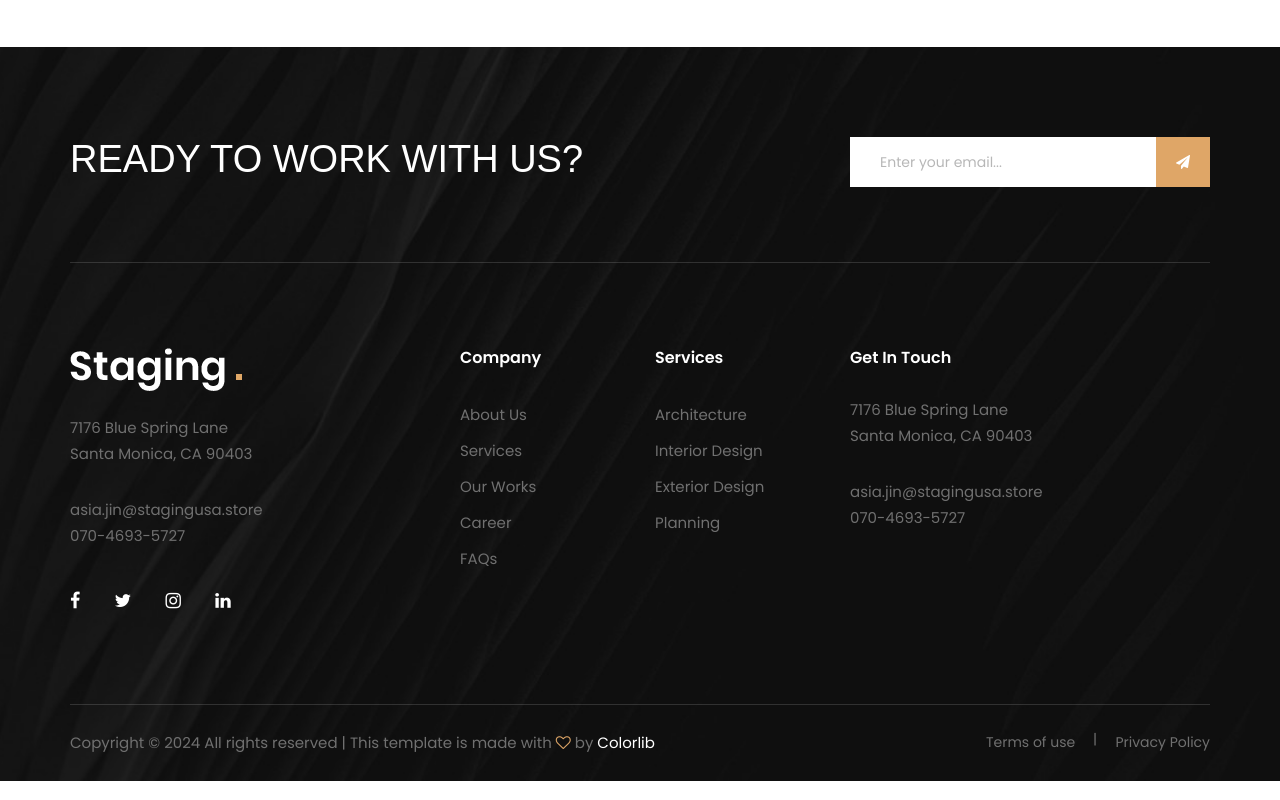
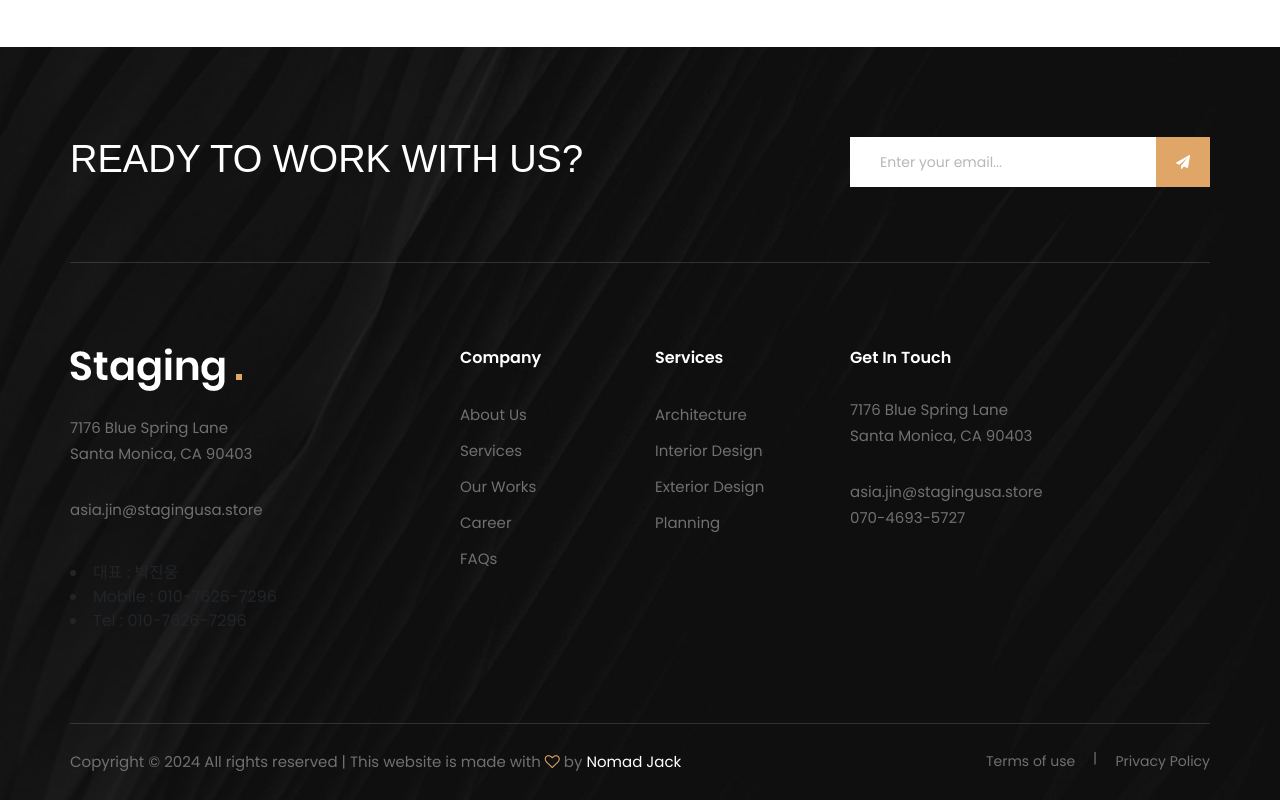
Before and after one commit to moony-ai/kmong_Cheetah7055_2, a website: page services.html in a window 1280 px wide. Shown: the part 1745-2545 px from the top of the page. Drawn offline with nearby package versions, Linux system fonts and the light colour scheme; files that its build step writes are made by us from their sources; a web font is replaced by a local one.

Commit message:
Footer 변경_대표이름 추가

```diff
--- a/services.html
+++ b/services.html
@@ -275,7 +275,7 @@
               <div class="col-lg-4 col-md-6">
                 <div class="footer__top__newslatter">
                   <form action="#">
-                                <input type="text" placeholder="Enter your email...">
+                    <input type="text" placeholder="Enter your email..." />
                     <button type="submit"><i class="fa fa-send"></i></button>
                   </form>
                 </div>
@@ -283,21 +283,19 @@
             </div>
           </div>
           <div class="row">
-                <div class="col-lg-3 col-md-6 col-dm-6">
+            <div class="col-lg-3 col-md-6 col-sm-6">
               <div class="footer__about">
                 <div class="footer__logo">
-                            <a href="#"><img src="img/logo.png" alt=""></a>
+                  <a href="#"><img src="img/logo.png" alt="" /></a>
                 </div>
                 <p>7176 Blue Spring Lane <br />Santa Monica, CA 90403</p>
                 <ul>
                   <li>asia.jin@stagingusa.store</li>
-                            <li>070-4693-5727</li>
                 </ul>
                 <div class="footer__social">
-                            <a href="#"><i class="fa fa-facebook"></i></a>
-                            <a href="#"><i class="fa fa-twitter"></i></a>
-                            <a href="#"><i class="fa fa-instagram"></i></a>
-                            <a href="#"><i class="fa fa-linkedin"></i></a>
+                  <li>대표 : 박진웅</li>
+                  <li>Mobile : 010-7626-7296</li>
+                  <li>Tel : 010-7626-7296</li>
                 </div>
               </div>
             </div>
@@ -339,11 +337,14 @@
             <div class="row">
               <div class="col-lg-8 col-md-7">
                 <div class="copyright__text">
-                            <p>Copyright © <script>
+                  <p>
+                    Copyright ©
+                    <script>
                       document.write(new Date().getFullYear());
-                            </script> All rights reserved | This template is made with <i class="fa fa-heart-o"
-                            aria-hidden="true"></i> by <a href="https://colorlib.com"
-                            target="_blank">Colorlib</a>
+                    </script>
+                    All rights reserved | This website is made with
+                    <i class="fa fa-heart-o" aria-hidden="true"></i> by
+                    <a href="https://colorlib.com" target="_blank">Nomad Jack</a>
                   </p>
                 </div>
               </div>
```
Also changed, not shown: about.html (+5 -7 lines), blog-details.html (+12 -11 lines), blog.html (+5 -7 lines), contact.html (+12 -11 lines), index.html (+4 -6 lines), project-details.html (+12 -11 lines), projects.html (+13 -12 lines). Lines whose indentation alone changed are shown as unchanged.
